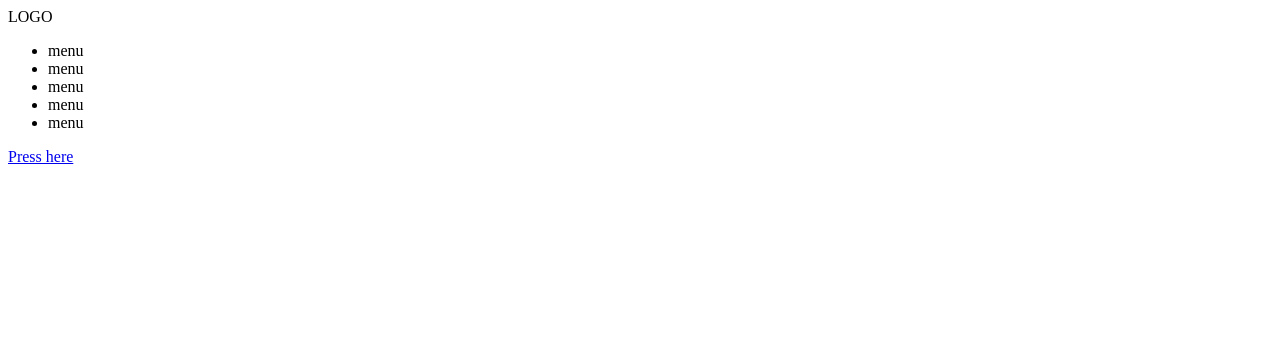
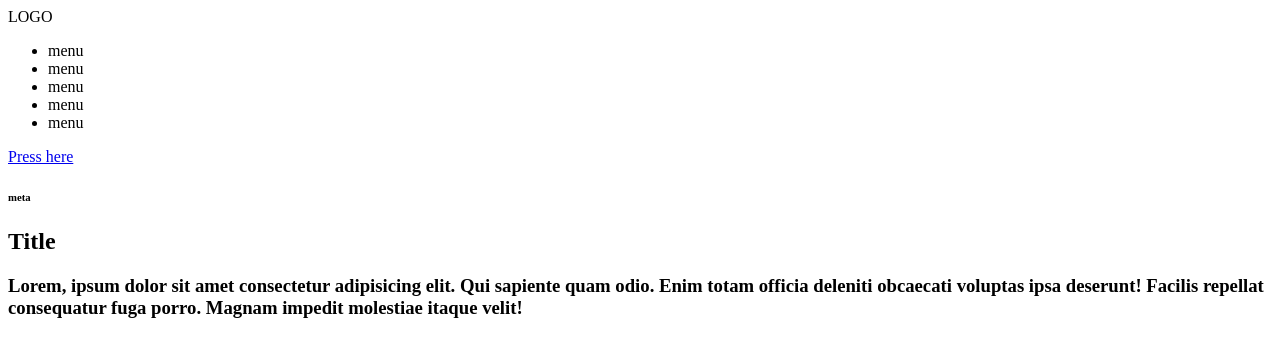
Before and after one commit to Viktoriazubchenko/testing_repo, a plain HTML site: page index.html in a window 1280 px wide. Drawn offline with Linux system fonts and the light colour scheme.

Commit message:
adding text-block heading

```diff
--- a/index.html
+++ b/index.html
@@ -20,5 +20,18 @@
         </nav>
         <a href="#" class="header__cta button">Press here</a>
     </header>
+    <section class="text-block">
+        <div class="container">
+            <div class="row">
+                <div class="col-12">
+                    <div class="text-block__heading">
+                        <h6 class="text-block__meta">meta</h6>
+                        <h2 class="text-block__title">Title</h2>
+                        <h3 class="text-block__subtitle">Lorem, ipsum dolor sit amet consectetur adipisicing elit. Qui sapiente quam odio. Enim totam officia deleniti obcaecati voluptas ipsa deserunt! Facilis repellat consequatur fuga porro. Magnam impedit molestiae itaque velit!</h3>
+                    </div>
+                </div>
+            </div>
+        </div>
+    </section>
 </body>
 </html>
```
